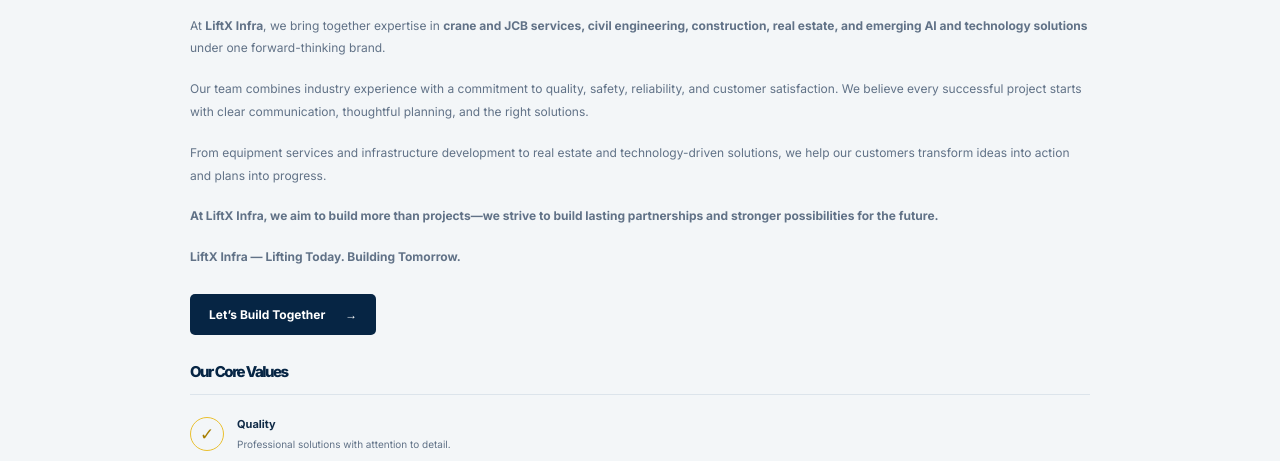
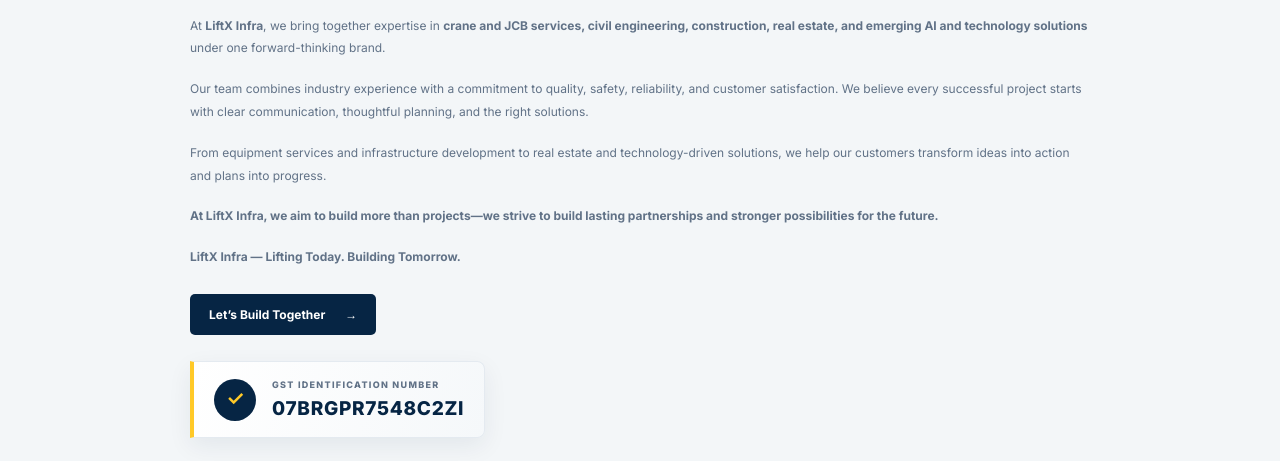
Before and after one commit to DevopsEps2026/LiftXInfra, a plain HTML site: page about.html in a window 1280 px wide. Shown: the part 339-800 px from the top of the page. Drawn offline with Linux system fonts and the light colour scheme.

Commit message:
GSTIN No Updated

```diff
--- a/about.html
+++ b/about.html
@@ -32,6 +32,49 @@
     }
     .about-page .about-title span {
       color: #b38700;
+    }
+    .about-page .business-id-card {
+      display: flex;
+      align-items: center;
+      gap: 16px;
+      width: fit-content;
+      max-width: 100%;
+      margin-top: 26px;
+      padding: 16px 20px;
+      border: 1px solid #e4eaf0;
+      border-left: 4px solid var(--yellow);
+      border-radius: 0 8px 8px 0;
+      background: linear-gradient(110deg, #fff, #f5f8fa);
+      box-shadow: 0 8px 24px rgb(9 39 67 / 7%);
+    }
+    .about-page .business-id-mark {
+      display: grid;
+      flex: 0 0 42px;
+      width: 42px;
+      height: 42px;
+      place-items: center;
+      border-radius: 50%;
+      background: var(--navy);
+      color: var(--yellow);
+      font-size: 20px;
+      font-weight: 800;
+    }
+    .about-page .business-id-label {
+      display: block;
+      margin-bottom: 3px;
+      color: var(--muted);
+      font-size: 9px;
+      font-weight: 800;
+      letter-spacing: 1.3px;
+      text-transform: uppercase;
+    }
+    .about-page .business-id-number {
+      display: block;
+      color: var(--navy);
+      font-size: clamp(15px, 2vw, 19px);
+      font-weight: 800;
+      letter-spacing: .7px;
+      line-height: 1.35;
     }
     .about-page .about-values-heading {
       margin: 0 0 14px;
@@ -153,6 +196,13 @@
           <p><strong>At LiftX Infra, we aim to build more than projects—we strive to build lasting partnerships and stronger possibilities for the future.</strong></p>
           <p><strong>LiftX Infra — Lifting Today. Building Tomorrow.</strong></p>
           <a class="button button-navy" href="contact.html">Let’s Build Together <span>→</span></a>
+          <div class="business-id-card" aria-label="LiftX Infra GSTIN number 07BRGPR7548C2ZI">
+            <span class="business-id-mark" aria-hidden="true">✓</span>
+            <div>
+              <span class="business-id-label">GST Identification Number</span>
+              <strong class="business-id-number">07BRGPR7548C2ZI</strong>
+            </div>
+          </div>
           <div class="about-details">
             <div>
               <h2 class="about-values-heading">Our Core Values</h2>
```
